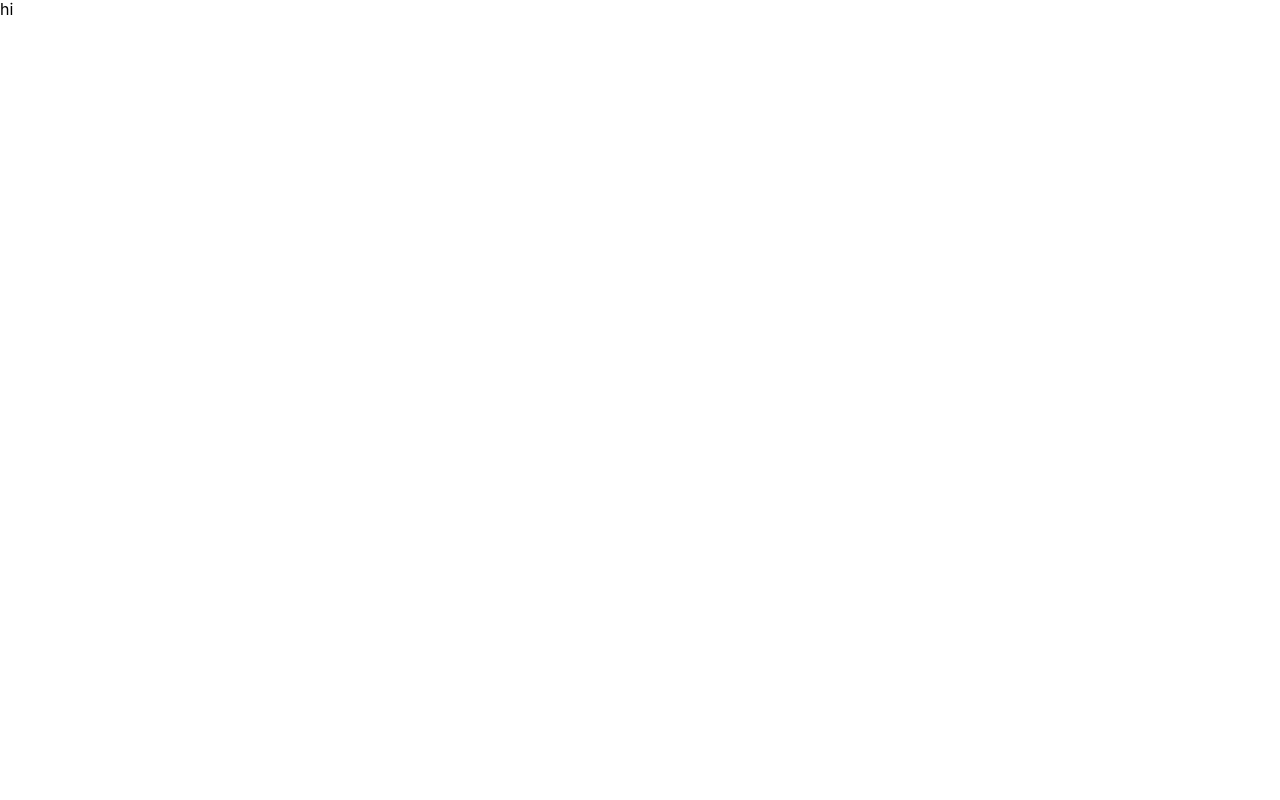
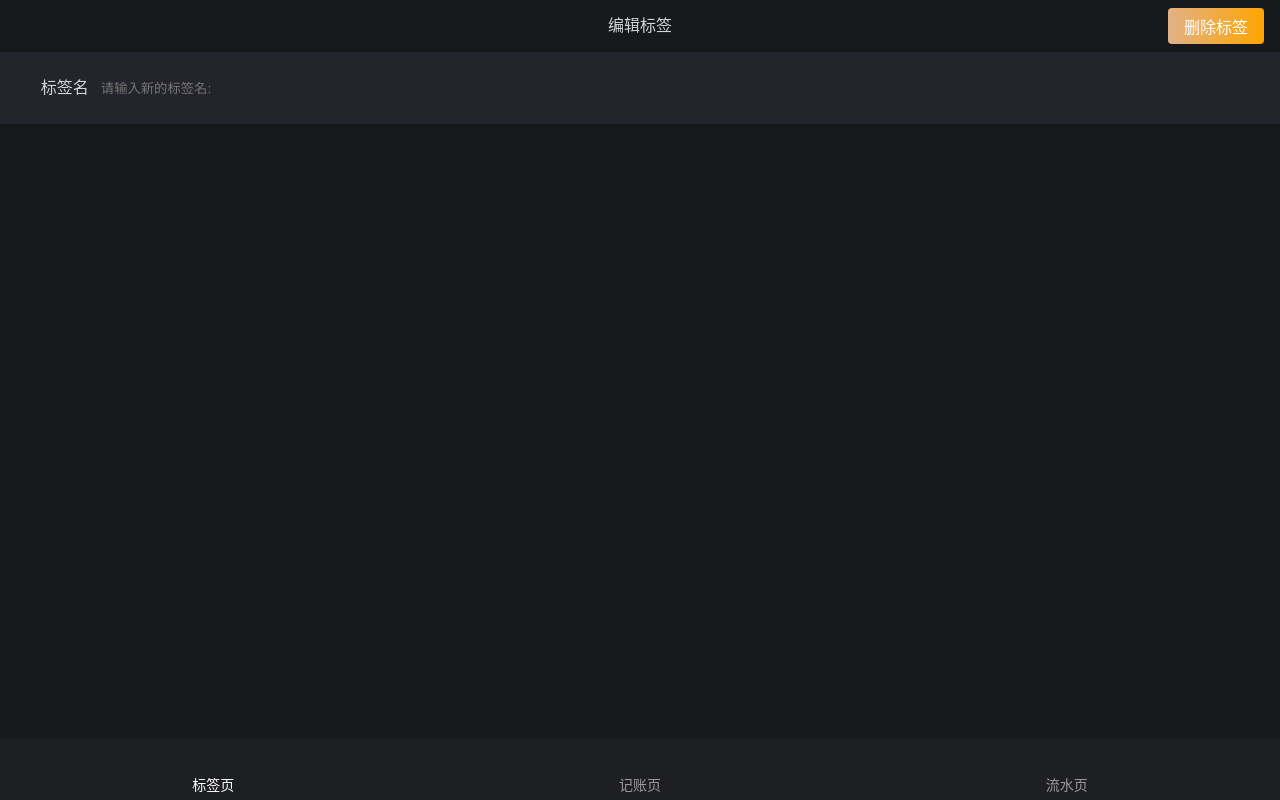
Before and after one commit to jgorijinal/morneyReact, a React app: page /#/tags/1 in a window 1280 px wide. Built offline with nearby package versions, Linux system fonts and the light colour scheme.

Commit message:
创建单独的Button和Input

```diff
--- a/src/App.tsx
+++ b/src/App.tsx
@@ -13,7 +13,7 @@ function App() {
         <Route exact={true} path="/tags" >
           <Tags/>
         </Route>
-        <Route exact path="/tags/:tag">
+        <Route exact path="/tags/:id">
           <Tag/>
         </Route>
         <Route exact path="/money" >
--- /dev/null
+++ b/src/lib/Button.tsx
@@ -0,0 +1,14 @@
+import styled from 'styled-components';
+
+const Button = styled.button`
+  border: none;
+  background: linear-gradient(to right, #e1b187, orange);
+  font-size: 16px;
+  color: white;
+  padding: 6px 16px;
+  border-radius: 4px;
+  &:active {
+    background: #c0973e;
+  }
+`;
+export default Button
--- /dev/null
+++ b/src/lib/input.tsx
@@ -0,0 +1,46 @@
+import Icon from '../components/Icon';
+import React from 'react';
+import styled from 'styled-components';
+
+const Label = styled.label`
+  display: flex;
+  padding: 0 16px;
+  align-items: center;
+  color: #d3d4d8;
+  background: #24252c;
+
+  span {
+    display: flex;
+    align-items: center;
+    white-space: nowrap;
+    margin-right: 12px;
+
+    > svg {
+      width: 1.3em;
+      margin-right: 4px;
+    }
+  }
+
+  input {
+    display: block;
+    width: 100%;
+    height: 72px;
+    background: none;
+    border: none;
+    color: #d3d4d8;
+  }
+`
+type Props = {
+  label: string,
+} & React.InputHTMLAttributes<HTMLInputElement>
+
+const Input:React.FC<Props> = (props)=>{
+  const {label ,children,  ...rest} = props
+  return (
+    <Label>
+      <span><Icon name="notes" />{props.label}</span>
+      <input  {...rest}/>
+    </Label>
+    )
+}
+export default Input
--- a/src/useTags.tsx
+++ b/src/useTags.tsx
@@ -1,17 +1,20 @@
 import {useState} from 'react';
 import createId from 'lib/createId';
 
+
+const defaultTags = [
+  {id:createId() , name:'衣'},
+  {id:createId() , name:'食'},
+  {id:createId() , name:'住'},
+  {id:createId() , name:'行'},
+]
 const useTags = () => {
-  const [tags, setTags] = useState<{ id: number, name: string }[]>(    //tags :[ { id:1 , name:'标签' },.... ]
-    [
-      {id:createId() , name:'衣'},
-      {id:createId() , name:'食'},
-      {id:createId() , name:'住'},
-      {id:createId() , name:'行'},
-    ]);
+  const [tags, setTags] = useState<{ id: number, name: string }[]>( defaultTags );
+  const findEditableTag = (id:number) => tags.filter(tag => tag.id === id)[0]  //在这里直接封装编辑标签时用到的函数
   return {
     tags: tags,
-    setTags: setTags
+    setTags: setTags,
+    findEditableTag : findEditableTag
   };
 };
 export default useTags;
--- a/src/views/Money/NoteSection.tsx
+++ b/src/views/Money/NoteSection.tsx
@@ -1,23 +1,9 @@
 import styled from 'styled-components';
-import Icon from '../../components/Icon';
-import React, {useRef} from 'react';
-
+import React, {ChangeEventHandler, useRef} from 'react';
+import Input from '../../lib/input';
 const Wrapper = styled.section`
   border-bottom: 1px solid #26272b;
-  label {
-    display: flex;padding: 0 16px;align-items: center;
-    color:#d3d4d8;background:  #17181c ;
-    span {display: flex;align-items: center;white-space: nowrap;
-      margin-right:12px ;
-      >svg {width: 1.3em;margin-right:4px ;
-      }
-    }
-    input {display: block;width: 100%;height: 72px;
-      background: none;border: none;color:#d3d4d8;
-    }
-  }
 `
-
 type Props ={
   value:string,
   onChange:(inputValue : string)=>void
@@ -25,18 +11,12 @@ type Props ={
 const NoteSection :React.FC<Props>= (props)=>{
   const notes = props.value
   // const [note , setNote] = useState<string>('')      //数据!!!!! , 变得没用了
-  const refInput = useRef<HTMLInputElement>(null)
-  const onBlur =()=>{
-    if (refInput.current !== null){
-      props.onChange(refInput.current.value)
-    }
+  const onChange:ChangeEventHandler<HTMLInputElement> =(e)=>{
+      props.onChange(e.target.value)
   }
   return(
     <Wrapper>
-      <label>
-        <span><Icon name="notes" />备注</span>
-        <input type="text" placeholder={'在这里添加备注'} defaultValue={notes} onBlur={onBlur}  ref={refInput}/>
-      </label>
+      <Input label={'备注'}  type="text" placeholder={'在这里添加备注'} value={notes}  onChange={onChange}/>
     </Wrapper>
   )
 }
--- a/src/views/Tag.tsx
+++ b/src/views/Tag.tsx
@@ -1,10 +1,47 @@
 import React from 'react';
+import {useParams} from 'react-router-dom';
+import useTags from '../useTags';
+import Layout from 'components/Layout';
+import Icon from 'components/Icon';
+import Button from '../lib/Button';
+import styled from 'styled-components';
+import Input from '../lib/input';
 
+type Params = {
+  id:string
+}
+const TopBar = styled.header`
+  display: flex;
+  justify-content: space-between;
+  align-items: center;
+  color:#d3d4d8;
+  padding: 8px 16px;
+  position: relative;
+  >.text {
+    position: absolute;
+    left: 50%;
+    top: 50%;
+    transform: translate(-50%,-50%);
+  }
+  >svg{
+    width:1.5em;
+  }
+
+`
 const Tag:React.FC = ()=>{
+  const {tags,setTags ,findEditableTag} = useTags()
+  console.log(tags)
+  const paramsId = useParams<Params>().id
+  const editableTag = findEditableTag( parseInt(paramsId) )
   return (
-    <div>
-      hi
-    </div>
+    <Layout>
+      <TopBar>
+        <Icon name={"left"} />
+        <span className={"text"}>编辑标签</span>
+        <Button>删除标签</Button>
+      </TopBar>
+    <Input  label={'标签名'} placeholder={'请输入新的标签名:'}/>
+    </Layout>
   )
 }
 export default Tag
--- a/src/views/Tags.tsx
+++ b/src/views/Tags.tsx
@@ -4,6 +4,7 @@ import useTags from '../useTags';
 import styled from 'styled-components';
 import Icon from 'components/Icon';
 import {Link} from 'react-router-dom';
+import Button from '../lib/Button';
 
 const TagList = styled.ol`
   background: #17181c;
@@ -29,18 +30,6 @@ const TagList = styled.ol`
     }
   }
 `;
-const Button = styled.button`
-  border: none;
-  background: linear-gradient(to right, #e1b187, orange);
-  font-size: 16px;
-  color: white;
-  padding: 8px 16px;
-  border-radius: 4px;
-
-  &:active {
-    background: #c0973e;
-  }
-`;
 const Center = styled.div`
   padding: 48px 0;
   display: flex;
@@ -55,8 +44,8 @@ function Tags() {
       <TagList>
         {tags.map(tag =>
           <li key={tag.id}>
-            <Link to={'/tags/'+tag}>
-              <span className={'oneLine'}>{tag.name}</span>
+            <Link to={'/tags/'+tag.id}>
+              <span className={'oneLine'}>{tag.id} : {tag.name}</span>
               <Icon name={'right'}/>
             </Link>
           </li>
```
